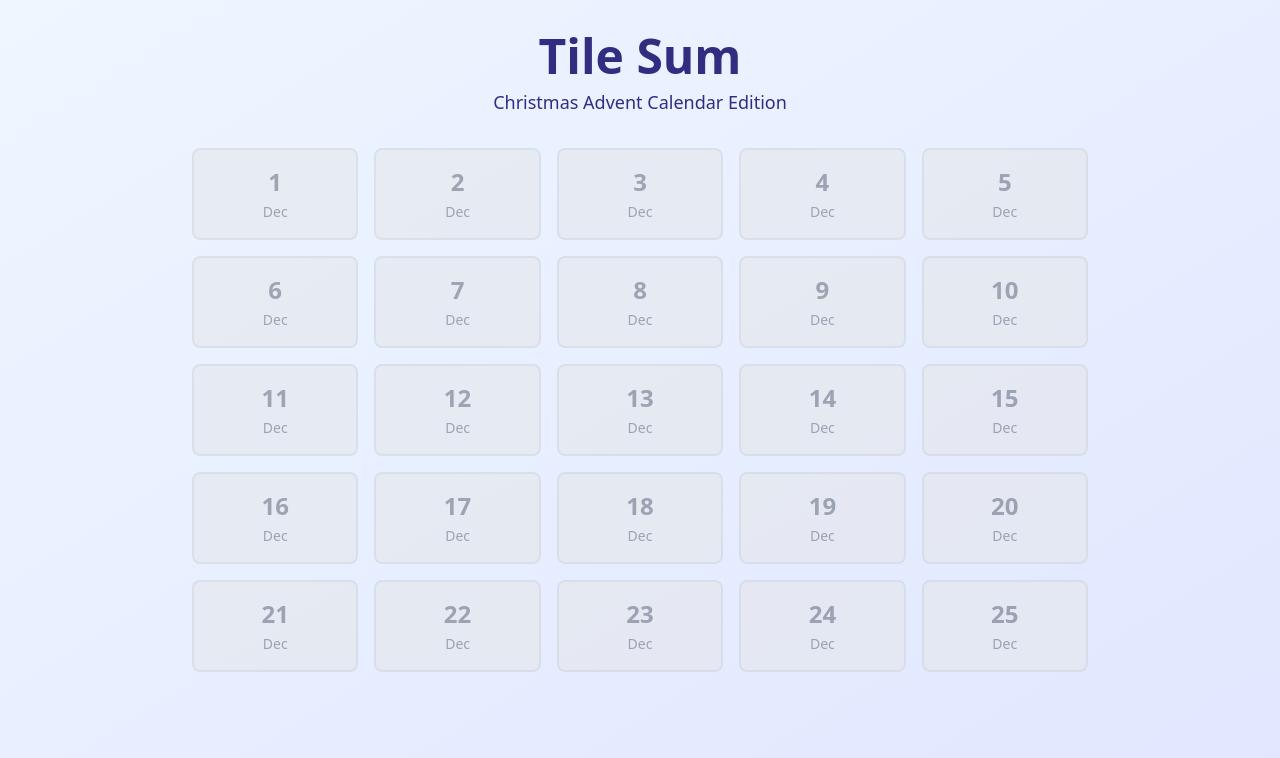
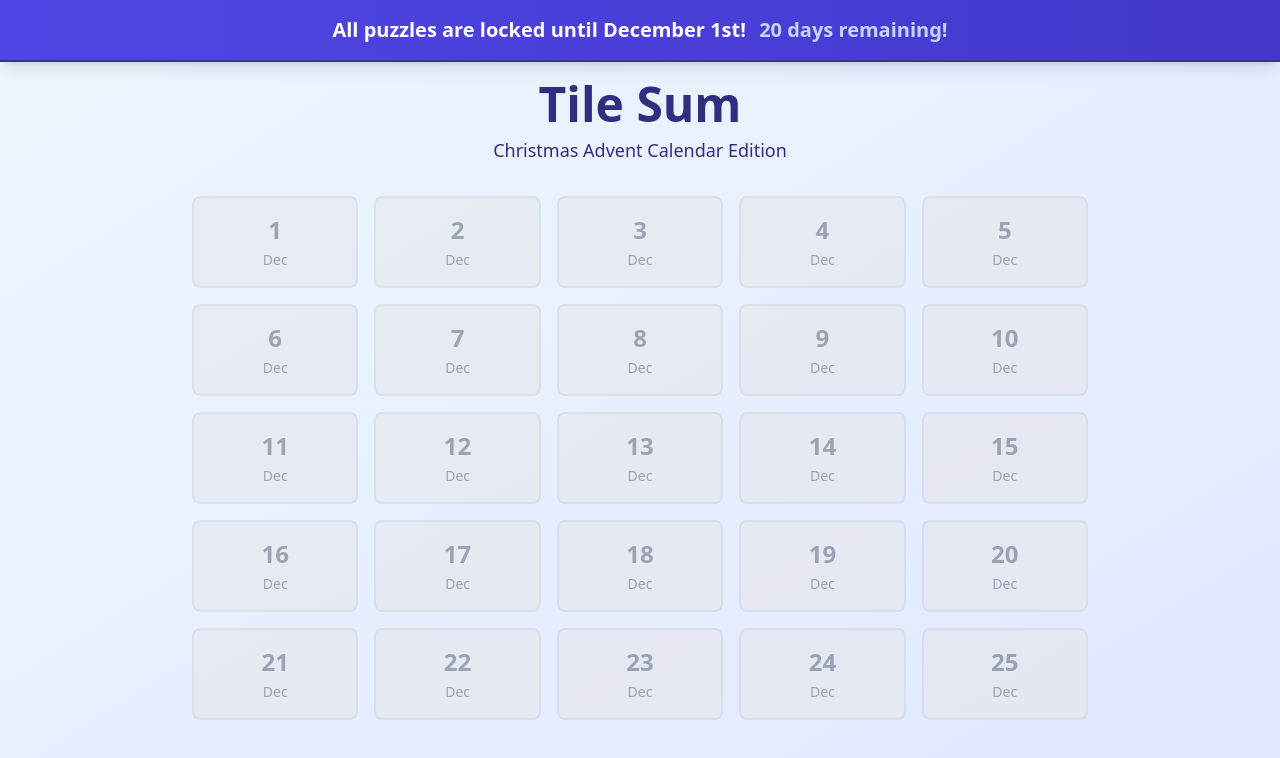
Before and after one commit to Bobbyberta/tile-sum, a plain HTML site: page index.html in a window 1280 px wide. Drawn offline with nearby package versions, Linux system fonts and the light colour scheme.

Commit message:
Add Christmas countdown overlay banner showing days until December 1st

```diff
--- a/index.html
+++ b/index.html
@@ -16,7 +16,19 @@
     </style>
 </head>
 <body class="bg-gradient-to-br from-blue-50 to-indigo-100 min-h-screen">
-    <div class="container mx-auto px-4 py-8">
+    <!-- Christmas Countdown Overlay -->
+    <div id="countdown-overlay" class="hidden fixed top-0 left-0 right-0 z-50 bg-gradient-to-r from-indigo-600 to-indigo-700 shadow-lg border-b-2 border-indigo-800">
+        <div class="container mx-auto px-4 py-4">
+            <div class="text-center">
+                <p class="text-white text-lg md:text-xl font-semibold">
+                    <span id="countdown-text">All puzzles are locked until December 1st!</span>
+                    <span id="countdown-days" class="ml-2 text-indigo-200 font-bold"></span>
+                </p>
+            </div>
+        </div>
+    </div>
+
+    <div class="container mx-auto px-4 py-8" id="main-content">
         <header class="text-center mb-8">
             <h1 class="text-4xl md:text-5xl font-bold text-indigo-900 mb-2">Tile Sum</h1>
             <p class="text-lg text-indigo-900">Christmas Advent Calendar Edition</p>
@@ -39,6 +51,11 @@
                 const indicator = document.getElementById('test-mode-indicator');
                 if (indicator) indicator.classList.remove('hidden');
             }
+
+            // Update countdown (will hide if not needed)
+            updateCountdown();
+
+            // Initialize calendar
             initCalendar();
         });
     </script>
--- a/script.js
+++ b/script.js
@@ -1,3 +1,59 @@
+// Update Christmas countdown overlay
+function updateCountdown() {
+    const countdownOverlay = document.getElementById('countdown-overlay');
+    const countdownDays = document.getElementById('countdown-days');
+    const mainContent = document.getElementById('main-content');
+
+    if (!countdownOverlay || !countdownDays) return;
+
+    // Check for test mode - hide countdown in test mode
+    const urlParams = new URLSearchParams(window.location.search);
+    const testMode = urlParams.get('test') === 'true';
+
+    if (testMode) {
+        countdownOverlay.classList.add('hidden');
+        if (mainContent) {
+            mainContent.style.paddingTop = '';
+        }
+        return;
+    }
+
+    const today = new Date();
+    const currentYear = today.getFullYear();
+    const decemberFirst = new Date(currentYear, 11, 1); // Month is 0-indexed, so 11 = December
+
+    // Set time to start of day for accurate comparison
+    today.setHours(0, 0, 0, 0);
+    decemberFirst.setHours(0, 0, 0, 0);
+
+    // Calculate days remaining
+    const timeDiff = decemberFirst.getTime() - today.getTime();
+    const daysRemaining = Math.ceil(timeDiff / (1000 * 60 * 60 * 24));
+
+    // Show countdown only if we're before December 1st
+    if (daysRemaining > 0) {
+        countdownOverlay.classList.remove('hidden');
+
+        // Update countdown text
+        if (daysRemaining === 1) {
+            countdownDays.textContent = '1 day remaining!';
+        } else {
+            countdownDays.textContent = `${daysRemaining} days remaining!`;
+        }
+
+        // Add padding to main content to account for overlay
+        if (mainContent) {
+            mainContent.style.paddingTop = '80px';
+        }
+    } else {
+        // Hide countdown if it's December 1st or later
+        countdownOverlay.classList.add('hidden');
+        if (mainContent) {
+            mainContent.style.paddingTop = '';
+        }
+    }
+}
+
 // Calendar initialization
 function initCalendar() {
     const calendar = document.getElementById('calendar');
```
